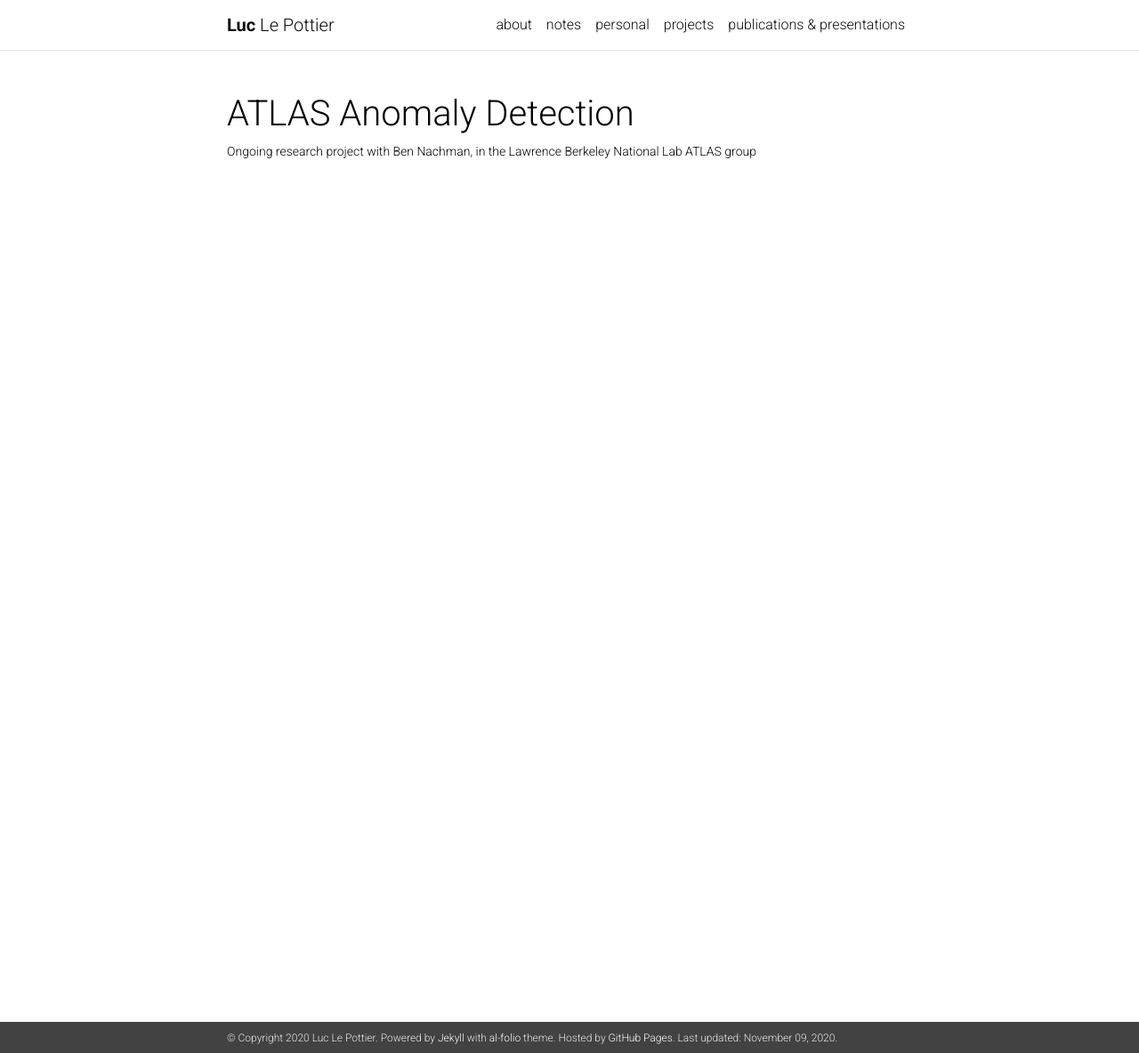
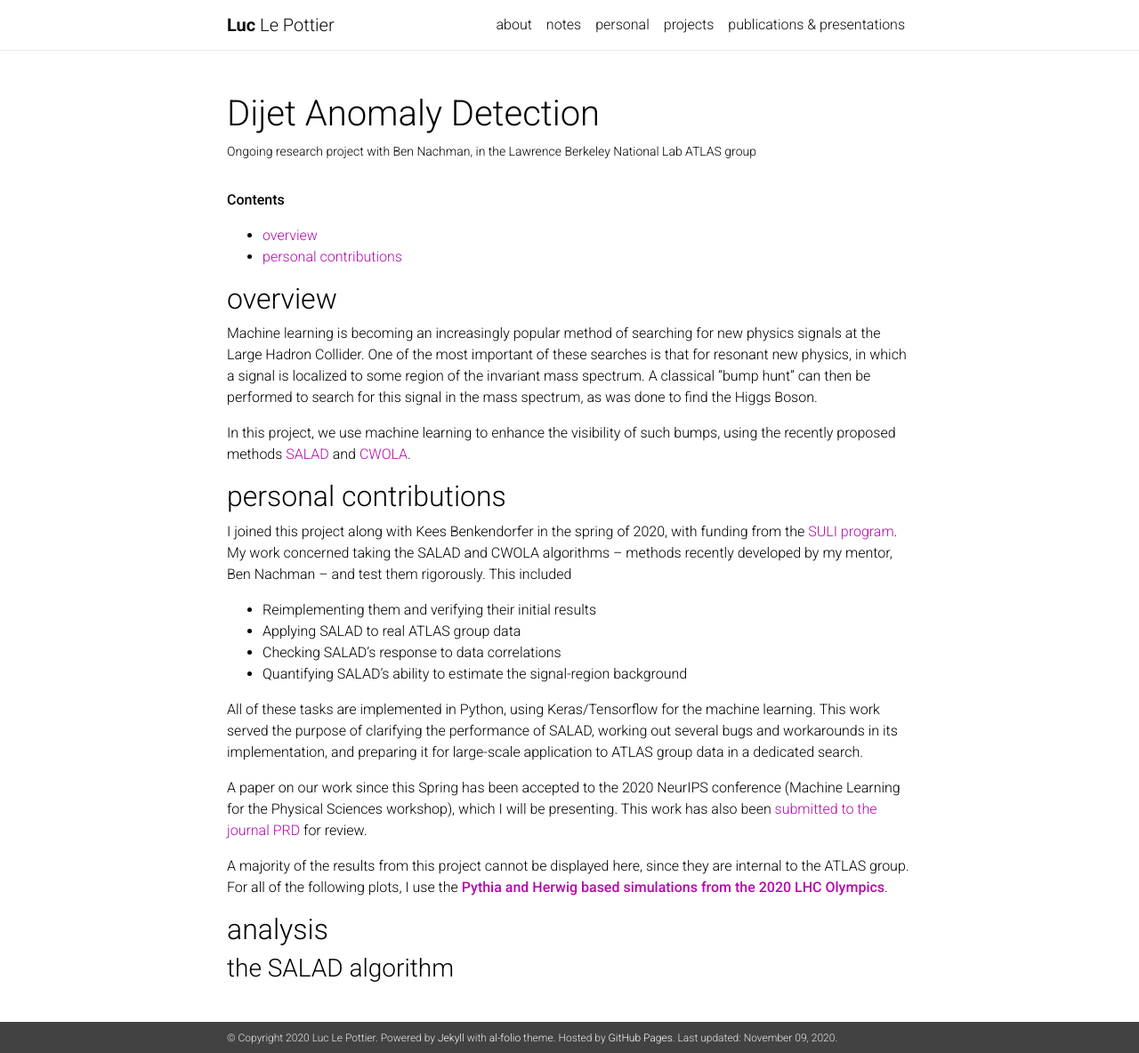
Before and after one commit to luclepot/luclepot.github.io, a Jekyll site: the page built from _projects/ATLAS_anomaly_detection.markdown, in a window 1280 px wide and 1184 px high. Shown: the whole window at 89% size. Built offline with Jekyll 4.4.1, drawn with Linux system fonts in a browser that asks for light colours; nearby versions of some CDN libraries; a style sheet for code colours, icons or effects is not loaded.

```diff
--- a/_config.yml
+++ b/_config.yml
@@ -50,8 +50,7 @@ research_gate_profile: Luc_Le_Pottier # your profile on ResearchGate
 blogger_url: # your blogger URL
 keybase_username: # your keybase user name
 
-contact_note: >
-  if you want to get in touch, please send me an email!
+contact_note:
 
 google_analytics: G-D4NKPTT5BT # out your google-analytics code
 
--- a/_projects/AI_data_science.markdown
+++ b/_projects/AI_data_science.markdown
@@ -1,7 +1,7 @@
 ---
 layout: page
 title: student achievement gap analyses
-description: Data science fellowship with the University of Michigan Center for Academic Innovation
+description: Ongoing data science fellowship with the University of Michigan Center for Academic Innovation
 
 img: /assets/img/umai_plot.jpg
 importance: 2
--- a/_projects/ATLAS_anomaly_detection.markdown
+++ b/_projects/ATLAS_anomaly_detection.markdown
@@ -1,10 +1,43 @@
 ---
 layout: page
-title: ATLAS Anomaly Detection
+title: Dijet Anomaly Detection
 description: Ongoing research project with Ben Nachman, in the Lawrence Berkeley National Lab ATLAS group
 img: /assets/img/ATLAS_anomaly_detection.png
 importance: 1
 ---
+
+**Contents**
+
+* [overview](#overview)
+* [personal contributions](#personal-contributions)
+
+## overview
+
+Machine learning is becoming an increasingly popular method of searching for new physics signals at the Large Hadron Collider. One of the most important of these searches is that for resonant new physics, in which a signal is localized to some region of the invariant mass spectrum. A classical "bump hunt" can then be performed to search for this signal in the mass spectrum, as was done to find the Higgs Boson.
+
+In this project, we use machine learning to enhance the visibility of such bumps, using the recently proposed methods [SALAD](https://arxiv.org/ct?url=https%3A%2F%2Fdx.doi.org%2F10.1103%2FPhysRevD.101.095004&v=ee41f256) and [CWOLA](https://journals.aps.org/prd/abstract/10.1103/PhysRevD.99.014038).
+
+## personal contributions
+
+I joined this project along with Kees Benkendorfer in the spring of 2020, with funding from the [SULI program](https://science.osti.gov/wdts/suli). My work concerned taking the SALAD and CWOLA algorithms -- methods recently developed by my mentor, Ben Nachman -- and test them rigorously. This included
+
+* Reimplementing them and verifying their initial results
+* Applying SALAD to real ATLAS group data
+* Checking SALAD's response to data correlations
+* Quantifying SALAD's ability to estimate the signal-region background
+
+All of these tasks are implemented in Python, using Keras/Tensorflow for the machine learning. This work served the purpose of clarifying the performance of SALAD, working out several bugs and workarounds in its implementation, and preparing it for large-scale application to ATLAS group data in a dedicated search.
+
+A paper on our work since this Spring has been accepted to the 2020 NeurIPS conference (Machine Learning for the Physical Sciences workshop), which I will be presenting. This work has also been [submitted to the journal PRD](https://arxiv.org/abs/2009.02205) for review.
+
+A majority of the results from this project cannot be displayed here, since they are internal to the ATLAS group. For all of the following plots, I use the [**Pythia and Herwig based simulations from the 2020 LHC Olympics**](https://indico.cern.ch/event/809820/page/16782-lhcolympics2020-rd).
+
+## analysis
+
+### the SALAD algorithm
+
+
+
 <!--
 Every project has a beautiful feature showcase page.
 It's easy to include images in a flexible 3-column grid format.
--- a/_projects/aidala_honors_thesis.markdown
+++ b/_projects/aidala_honors_thesis.markdown
@@ -1,7 +1,7 @@
 ---
 layout: page
-title: Aidala Group Hardware/Honors Thesis
-description: Member of Christine Aidala's research group at the University of Michigan
+title: sPhenix hardware testing
+description: Research project / honors thesis work with University of Michigan professor Christine Aidala
 img: /assets/img/aidala_sipms.PNG
 importance: 2
 ---
--- a/_projects/muse_camera_system.markdown
+++ b/_projects/muse_camera_system.markdown
@@ -1,6 +1,6 @@
 ---
 layout: page
-title: Computer Vision Camera Targeting System
+title: Computer Vision Target Positioning System
 description: Research project with Prof. Wolfgang Lorenzon, in the University of Michigan MUSE Group
 img: /assets/img/muse_cam.jpg
 importance: 4
```
Also changed, not shown: _projects/autoencodeSVJ.markdown (+64 -30 lines), assets/img/aad/features.png (added), assets/img/aad/mjj.png (added), assets/img/aad/results.png (added), assets/img/aad/salad_corr_results.png (added).
